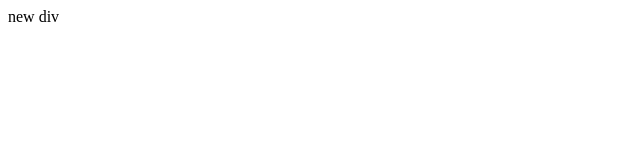
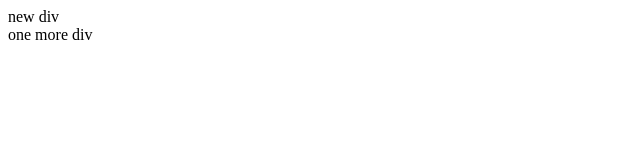
Before and after one commit to SreeyaMachineni/dsa, a plain HTML site: page index.htm in a window 1280 px wide. Shown: the full height of the page, 0-640 px from the left. Drawn offline with Linux system fonts and the light colour scheme.

Commit message:
made more changes

```diff
--- a/index.htm
+++ b/index.htm
@@ -8,5 +8,6 @@
 </head>
 <body>
     <div>new div</div>
+    <div>one more div</div>
 </body>
 </html>
```
